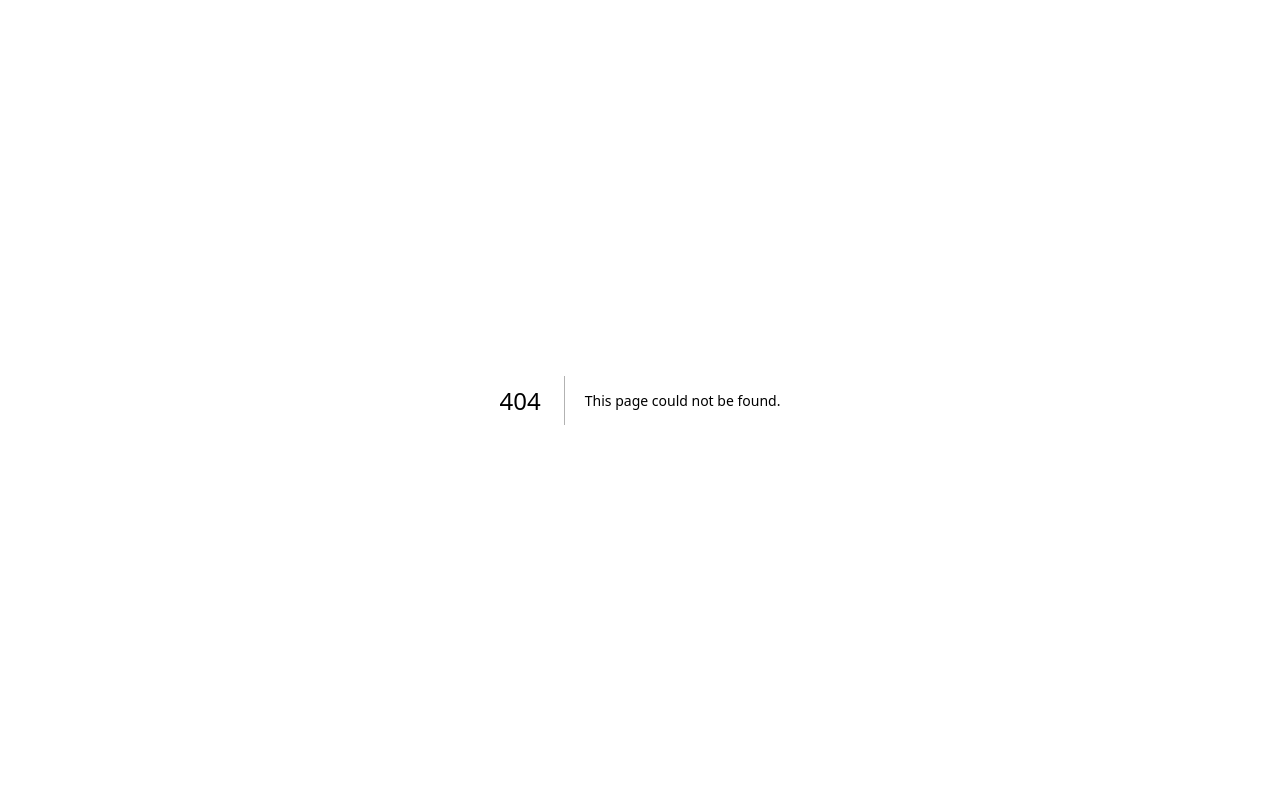
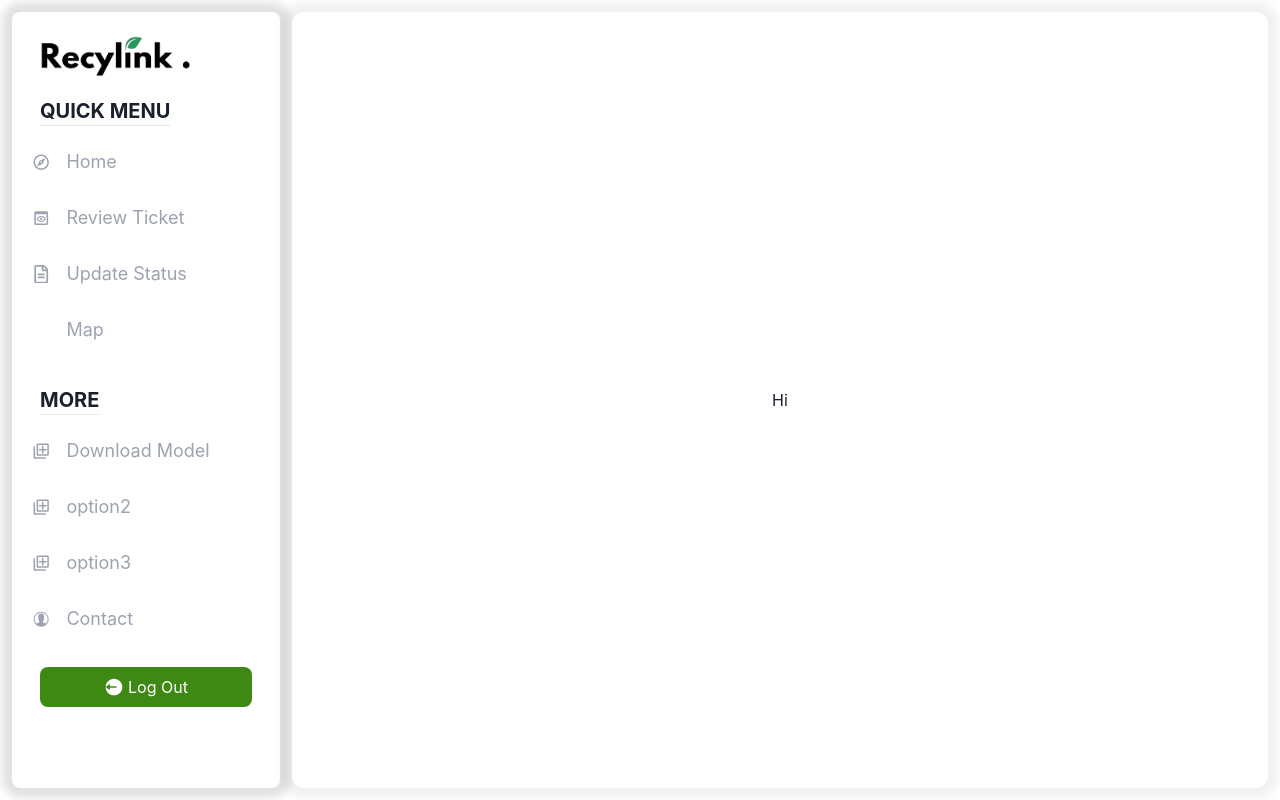
Before and after one commit to Hari-1903/Recylink, a Next.js app: page /Authority/DownloadModel in a window 1280 px wide. Before the commit this address had no page. Built offline with nearby package versions, Linux system fonts and the light colour scheme; some icons are missing.

Commit message:
Chore : Added Map page

```diff
--- a/components/AuthorityNav.tsx
+++ b/components/AuthorityNav.tsx
@@ -37,7 +37,7 @@ const AuthorityNav = () => {
                         </div>
                         <div className='flex justify-start items-center w-full gap-4 pl-5 text-lg text-gray-400 hover:text-primary hover:shadow-[0px_0px_10px_5px_rgb(0,0,0,0.04)] hover:border-l-8 hover:border-primary p-3.5 rounded-lg '>
                             <FaMapLocationDot size="1.15rem"/>
-                            <Link href='/Authority'>Map</Link>
+                            <Link href='/Authority/Map'>Map</Link>
                         </div>
                     </div>
 
@@ -45,7 +45,7 @@ const AuthorityNav = () => {
                     <div className='w-full'>
                         <div className='flex justify-start items-center w-full gap-4 pl-5 text-lg text-gray-400 hover:text-primary hover:shadow-[0px_0px_10px_5px_rgb(0,0,0,0.04)] hover:border-l-8 hover:border-primary p-3.5 rounded-lg '>
                             <MdOutlineAddToPhotos size="1.15rem"/>
-                            <Link href='/Authority'>option1</Link>
+                            <Link href='/Authority/DownloadModel'>Download Model</Link>
                         </div>
                         <div className='flex justify-start items-center w-full gap-4 pl-5 text-lg text-gray-400 hover:text-primary hover:shadow-[0px_0px_10px_5px_rgb(0,0,0,0.04)] hover:border-l-8 hover:border-primary p-3.5 rounded-lg '>
                             <MdOutlineAddToPhotos size="1.15rem"/>
--- a/components/Login.tsx
+++ b/components/Login.tsx
@@ -2,6 +2,7 @@
 
 import React,{ useState } from "react";
 import Image from "next/image";
+import Link from "next/link";
 
 const Login = () => {
 
@@ -79,9 +80,9 @@ const Login = () => {
                 </div>
               </div>
             </div>
-              <a className="pb-1">
+              <Link href="https://sih.gov.in/" target="_blank" className="pb-1">
                 <Image src="/assets/images/sihlogo.png" alt="Logo of SIH comittie" width={1000} height={400} priority/>
-              </a>
+              </Link>
           </div>
         </div>
       </div>
--- a/components/UserNav.tsx
+++ b/components/UserNav.tsx
@@ -14,7 +14,7 @@ import { RiLogoutCircleFill } from "react-icons/ri";
 
 
 
-const AuthorityNav = () => {
+const UserNav = () => {
   return (
         <div className='bg-white w-full h-full rounded-lg py-6 flex flex-col justify-between items-start'>
                 <Link href="/User" className='ml-7'>
@@ -34,11 +34,11 @@ const AuthorityNav = () => {
                         </div>
                         <div className='flex justify-start items-center w-full gap-4 pl-5 text-lg text-gray-400 hover:text-primary hover:shadow-[0px_0px_10px_5px_rgb(0,0,0,0.04)] hover:border-l-8 hover:border-primary p-3.5 rounded-lg '>
                             <FaRegFileAlt size="1.15rem"/>
-                            <Link href='/User/RaiseTicket'>Update Status</Link>
+                            <Link href='/User/RaiseTicket'>Review Status</Link>
                         </div>
                         <div className='flex justify-start items-center w-full gap-4 pl-5 text-lg text-gray-400 hover:text-primary hover:shadow-[0px_0px_10px_5px_rgb(0,0,0,0.04)] hover:border-l-8 hover:border-primary p-3.5 rounded-lg '>
                             <MdOutlineExplore size="1.15rem" />
-                            <Link href='/User/RaiseTicket'>Explore</Link>
+                            <Link href='/User/Rewards'>Rewards</Link>
                         </div>
                     </div>
 
@@ -70,4 +70,4 @@ const AuthorityNav = () => {
   )
 }
 
-export default AuthorityNav;
+export default UserNav;
--- /dev/null
+++ b/pages/Authority/DownloadModel/index.tsx
@@ -0,0 +1,15 @@
+import React from 'react';
+import AuthorityNav from '@/components/AuthorityNav';
+
+const Downloadmodel = () => {
+  return (
+    <div className="grid grid-cols-[280px_1fr] h-screen w-screen">
+        <div className="bg-black my-3 ml-3 rounded-xl shadow-[0px_0px_10px_10px_rgb(0,0,0,0.02)]"><AuthorityNav/></div>
+        <div className="m-3 p-16 rounded-xl relative bg-[rgba(255,255,255,0.5)] shadow-[0px_0px_10px_10px_rgb(0,0,0,0.06)] flex-center flex-col">
+            <p>Hi</p>
+        </div>
+    </div>
+  )
+}
+
+export default Downloadmodel
--- /dev/null
+++ b/pages/Authority/Map/index.tsx
@@ -0,0 +1,15 @@
+import React from 'react';
+import AuthorityNav from '@/components/AuthorityNav';
+
+const Map = () => {
+  return (
+    <div className="grid grid-cols-[280px_1fr] h-screen w-screen">
+        <div className="bg-black my-3 ml-3 rounded-xl shadow-[0px_0px_10px_10px_rgb(0,0,0,0.04)]"><AuthorityNav/></div>
+        <div className="m-3 rounded-xl relative bg-[rgba(255,255,255,0.5)] shadow-[0px_0px_10px_10px_rgb(0,0,0,0.06)] flex-center ">
+            <iframe className="h-full w-full rounded-xl m-0 p-0 shadow-[0px_0px_10px_10px_rgb(0,0,0,0.08)]" src="https://www.google.com/maps/embed?pb=!1m18!1m12!1m3!1d7780.768016985912!2d80.0338762915066!3d12.818444099931853!2m3!1f0!2f0!3f0!3m2!1i1024!2i768!4f13.1!3m3!1m2!1s0x3a52f76c93ee2ddd%3A0xe5cb10b4953dc3f7!2sSRM%20INSTITUTE%20OF%20SCIENCE%20AND%20TECHNOLOGY%20MAIN%20CAMPUS!5e0!3m2!1sen!2sin!4v1702645168724!5m2!1sen!2sin" width='auto' height="auto"  loading="lazy"></iframe>
+        </div>
+    </div>
+  )
+}
+
+export default Map;
--- /dev/null
+++ b/pages/User/Rewards/index.tsx
@@ -0,0 +1,19 @@
+'use client'
+
+import React, { useState } from 'react';
+import UserNav from '@/components/UserNav';
+
+
+const Rewards = () => {
+
+    return(
+    <div className="grid grid-cols-[19vw_80vw] h-screen w-screen overflow-none">
+        <div className="bg-black my-3 ml-3 rounded-xl shadow-[0px_0px_10px_10px_rgb(0,0,0,0.06)]"><UserNav/></div>
+        <div className="m-3 py-3 px-5 rounded-xl relative shadow-[0px_0px_10px_10px_rgb(0,0,0,0.02)] flex flex-col justify-between">
+            <div>rewards component</div>
+        </div>
+  </div>
+)}
+
+
+export default Rewards;
```
